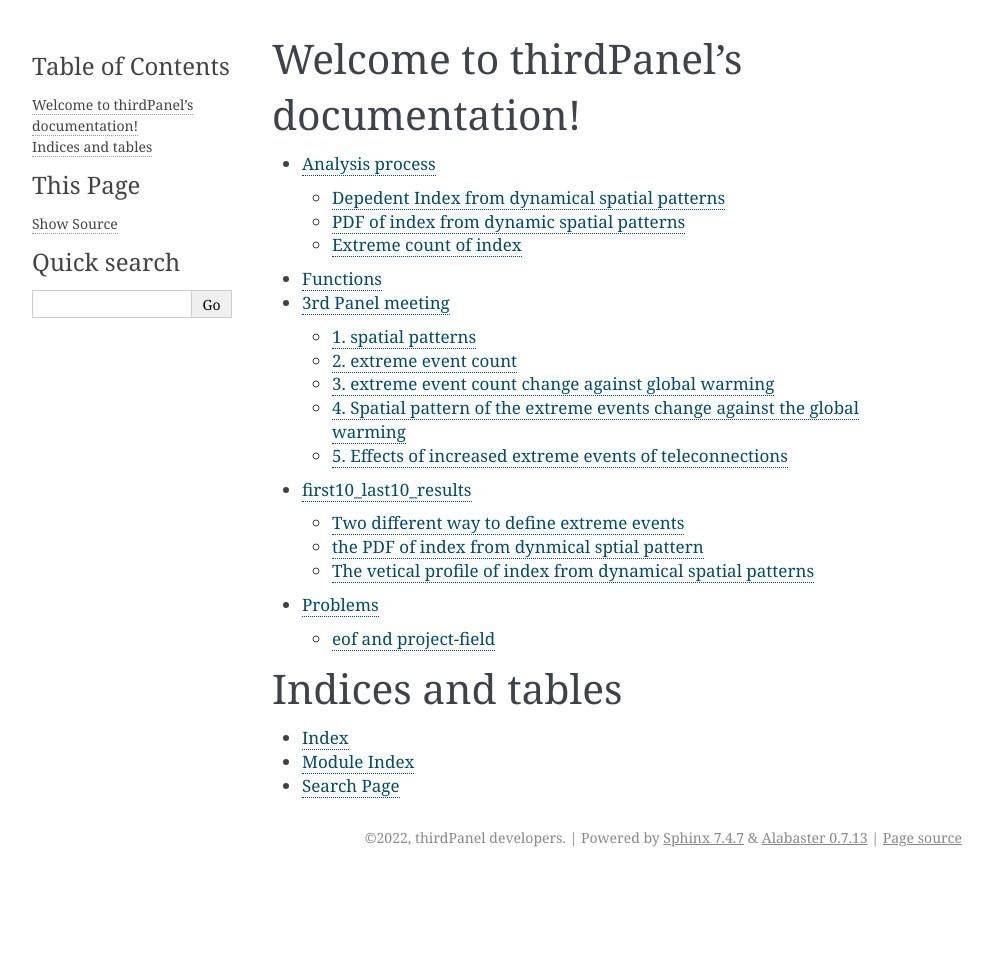
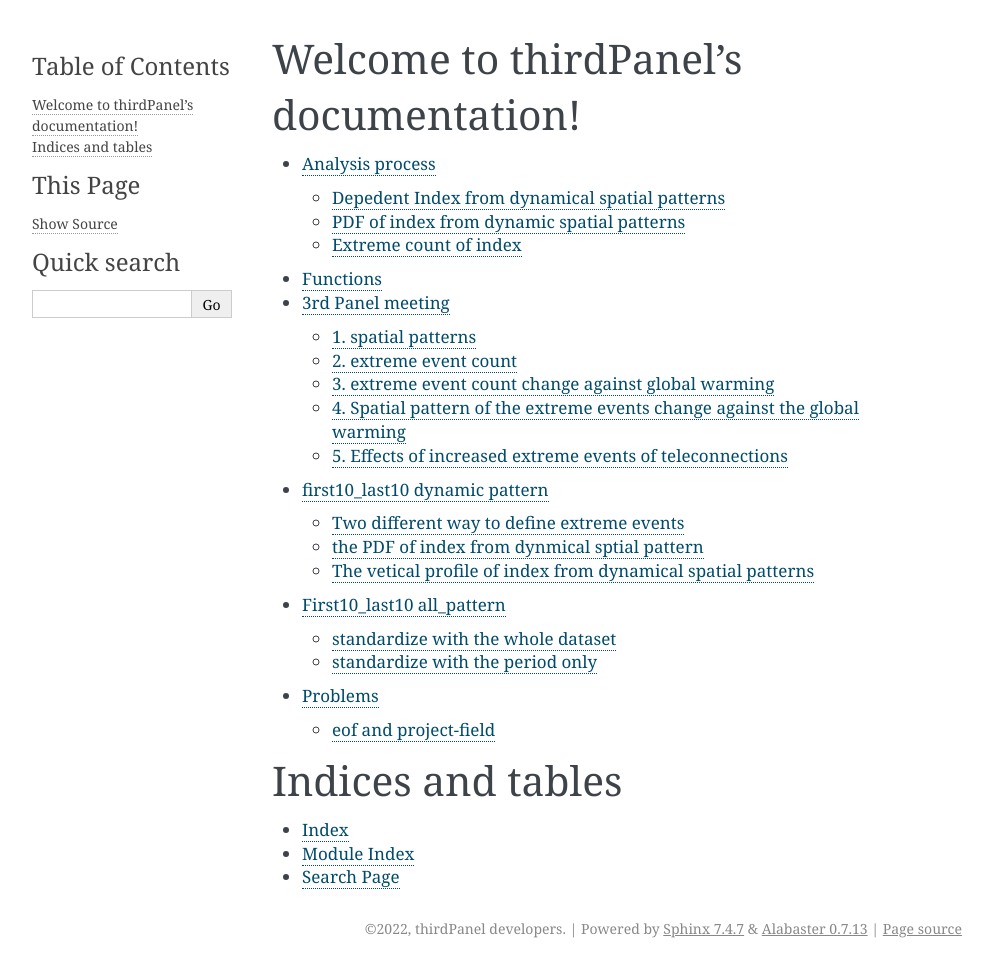
Before and after one commit to liuquan18/Teleconnection, a Sphinx documentation site: the page built from docs/source/index.rst, in a window 1280 px wide. Shown: the whole page, without its empty margins (148-1141 px from the left). Built offline with Sphinx 7.4.7, drawn with Linux system fonts in a browser that asks for light colours; before the commit the page ends 900 px from its top, so only the background shows below that.

Commit message:
finish the all pattern

```diff
--- /dev/null
+++ b/docs/source/first10_last10_all_pattern.md
@@ -0,0 +1,8 @@
+# First10_last10 all_pattern
+
+Here the index from the same pattern (all_pattern), but standardized with different ways.
+## standardize with the whole dataset
+
+
+## standardize with the period only
+### 1000hpa
--- a/docs/source/index.rst
+++ b/docs/source/index.rst
@@ -12,7 +12,8 @@ Welcome to thirdPanel's documentation!
    Analysis_process
    functions
    3rd Panel meeting <result>
-   first10_last_10_dynamic_pattern
+   first10_last10_dynamic_pattern
+   first10_last10_all_pattern
    problems
 
 
```
Also changed, not shown: docs/source/first10_last10_dynamic_pattern.md (renamed from docs/source/first10_last_10_dynamic_pattern.md, +9 -9 lines), 1 other file.
